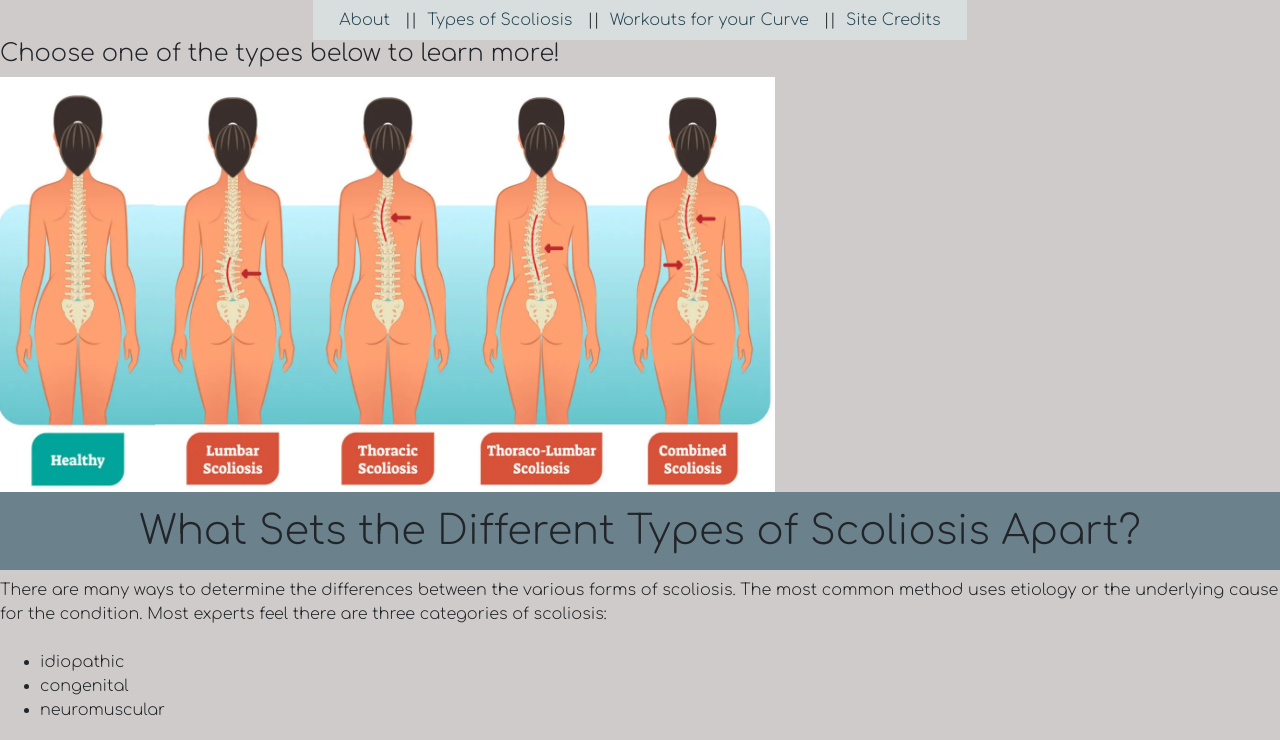
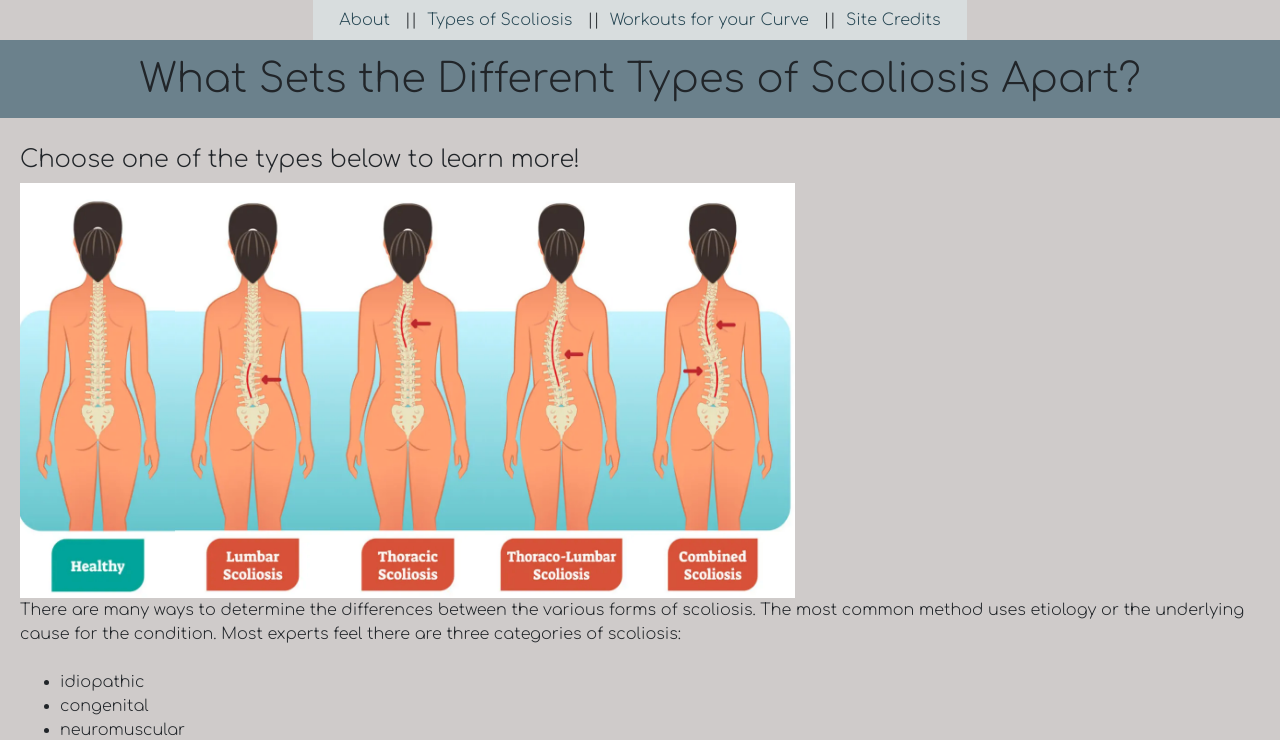
Before and after one commit to YoshiMejia/scoliosis-SPA, a React (Create React App) app: page /types in a window 1280 px wide. Shown: the top 740 px of the page. Built offline with nearby package versions, Linux system fonts and the light colour scheme.

Commit message:
structure: added Main div

```diff
--- a/src/components/types_components/Types_Bio.js
+++ b/src/components/types_components/Types_Bio.js
@@ -11,7 +11,12 @@ export function TypesBio(){
 
     return(
         <div className="types_bio">
-        <h4>Choose one of the types below to learn more!</h4>
+            <div>
+                <h1>What Sets the Different Types of Scoliosis Apart?</h1>
+            </div>
+
+        <div id="main">
+            <h4>Choose one of the types below to learn more!</h4>
             <Link to={"/types/healthy"}>
                 <img src={healthy} alt='healthy_pic' id="spine_pic"/>
             </Link>
@@ -28,9 +33,9 @@ export function TypesBio(){
                 <img src={combined} alt='combined_pic' id="spine_pic"/>
             </Link>
 
-            <h1>What Sets the Different Types of Scoliosis Apart?</h1>
 
-            <p>There are many ways to determine the differences between the various forms of scoliosis.  The most common method uses etiology or the underlying cause for the condition. Most experts feel there are three categories of scoliosis:
+            <p>
+            There are many ways to determine the differences between the various forms of scoliosis.  The most common method uses etiology or the underlying cause for the condition. Most experts feel there are three categories of scoliosis:
             <br />
             <br />
                 <ul>
@@ -50,5 +55,6 @@ export function TypesBio(){
             </p>
             <br />
         </div>
+    </div>
     )
 }
```
